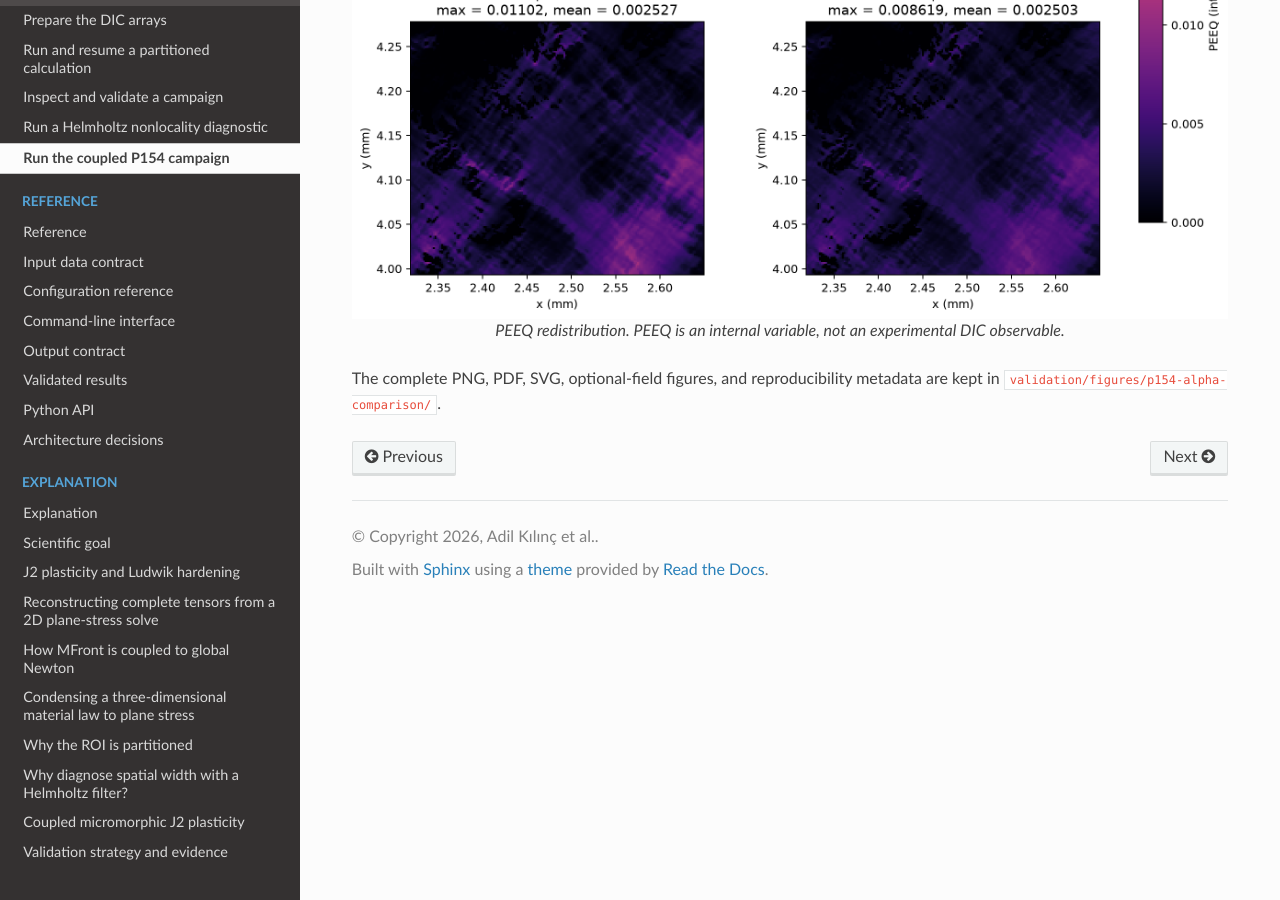
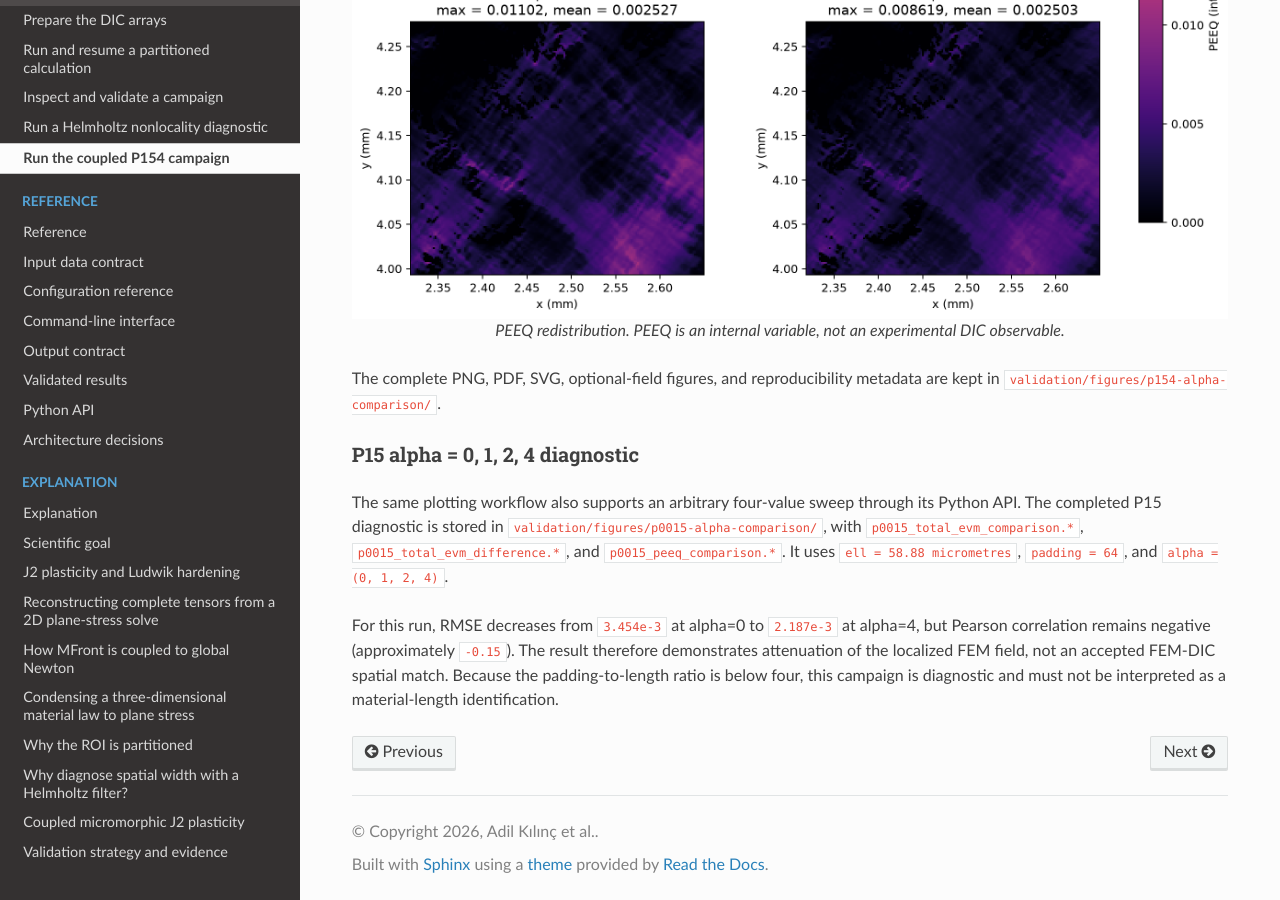
Before and after one commit to jeffwitz/kinematics-driven-316l-strain-reconstruction, a Sphinx documentation site: the page built from docs/how-to/run_coupled_nonlocal_p154.md, in a window 1280 px wide and 900 px high, scrolled down 6452 px. Built offline with Sphinx 7.4.7 and the Read the Docs theme 3.1.0, drawn with Linux system fonts in a browser that asks for light colours.

Commit message:
Document P15 alpha four diagnostic results

```diff
--- a/docs/how-to/run_coupled_nonlocal_p154.md
+++ b/docs/how-to/run_coupled_nonlocal_p154.md
@@ -289,3 +289,19 @@ observable.
 The complete PNG, PDF, SVG, optional-field figures, and reproducibility
 metadata are kept in
 `validation/figures/p154-alpha-comparison/`.
+
+### P15 alpha = 0, 1, 2, 4 diagnostic
+
+The same plotting workflow also supports an arbitrary four-value sweep through
+its Python API. The completed P15 diagnostic is stored in
+`validation/figures/p0015-alpha-comparison/`, with
+`p0015_total_evm_comparison.*`, `p0015_total_evm_difference.*`, and
+`p0015_peeq_comparison.*`. It uses `ell = 58.88 micrometres`,
+`padding = 64`, and `alpha = (0, 1, 2, 4)`.
+
+For this run, RMSE decreases from `3.454e-3` at alpha=0 to `2.187e-3` at
+alpha=4, but Pearson correlation remains negative (approximately `-0.15`).
+The result therefore demonstrates attenuation of the localized FEM field, not
+an accepted FEM-DIC spatial match. Because the padding-to-length ratio is
+below four, this campaign is diagnostic and must not be interpreted as a
+material-length identification.
```
